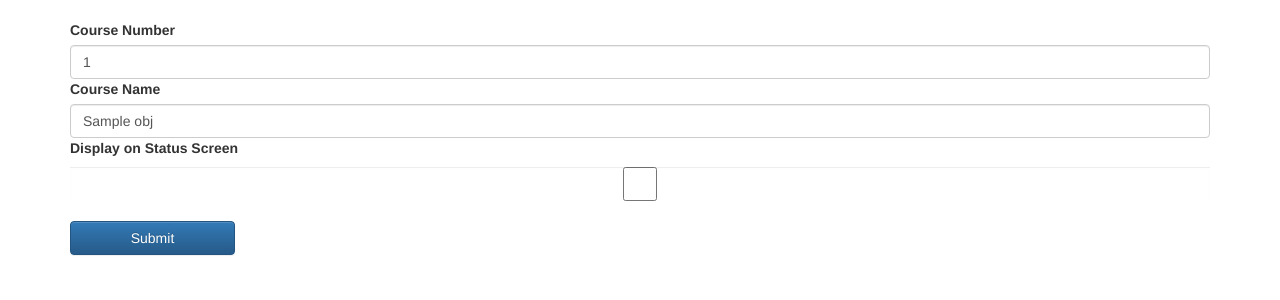
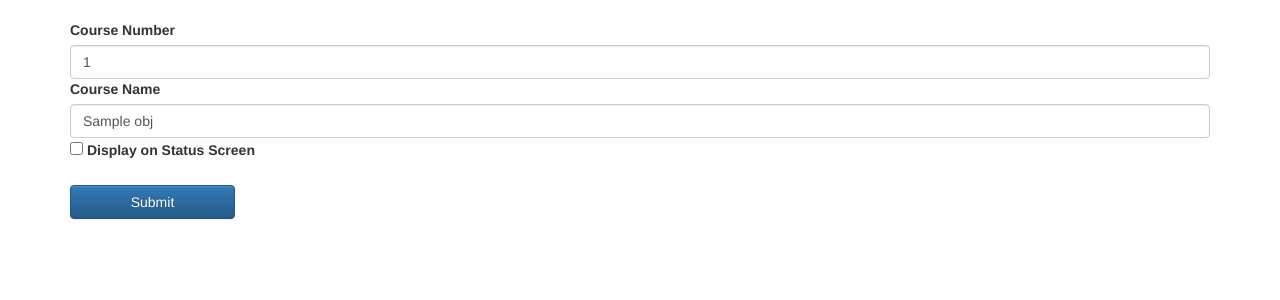
Before and after one commit to a-hodges/ist-tutoring, a Flask app: template templates/edit_courses.html in a window 1280 px wide. Shown: the part 134-434 px from the top of the page. Run offline with Flask 2, Linux system fonts and the light colour scheme; the template is opened without the code that fills it: most values are stand-ins (such as "Sample title", 1, 10 or a date in 2020); some libraries are stand-ins or nearby versions.

Commit message:
Moved checkboxes on edit pages
Should be more obvious which checkboxes go with which labels

```diff
--- a/templates/edit.html
+++ b/templates/edit.html
@@ -25,8 +25,8 @@ let deleteurl = "{{ formurl }}";
 
 {% macro checkbox(name, title=None, value=False) %}
 <div class="formgroup">
+    <input type="checkbox" id="{{ name }}" name="{{ name }}" value="True" {% for arg in kwargs %} {{ arg }}="{{ kwargs[arg] }}" {% endfor %} {% if value %}checked{% endif %}>
     <label for="{{ name }}">{{ title if title else name.title() }}</label>
-    <input type="checkbox" id="{{ name }}" name="{{ name }}" class="form-control" value="True" {% for arg in kwargs %} {{ arg }}="{{ kwargs[arg] }}" {% endfor %} {% if value %}checked{% endif %}>
 </div>
 {% endmacro %}
 
```
